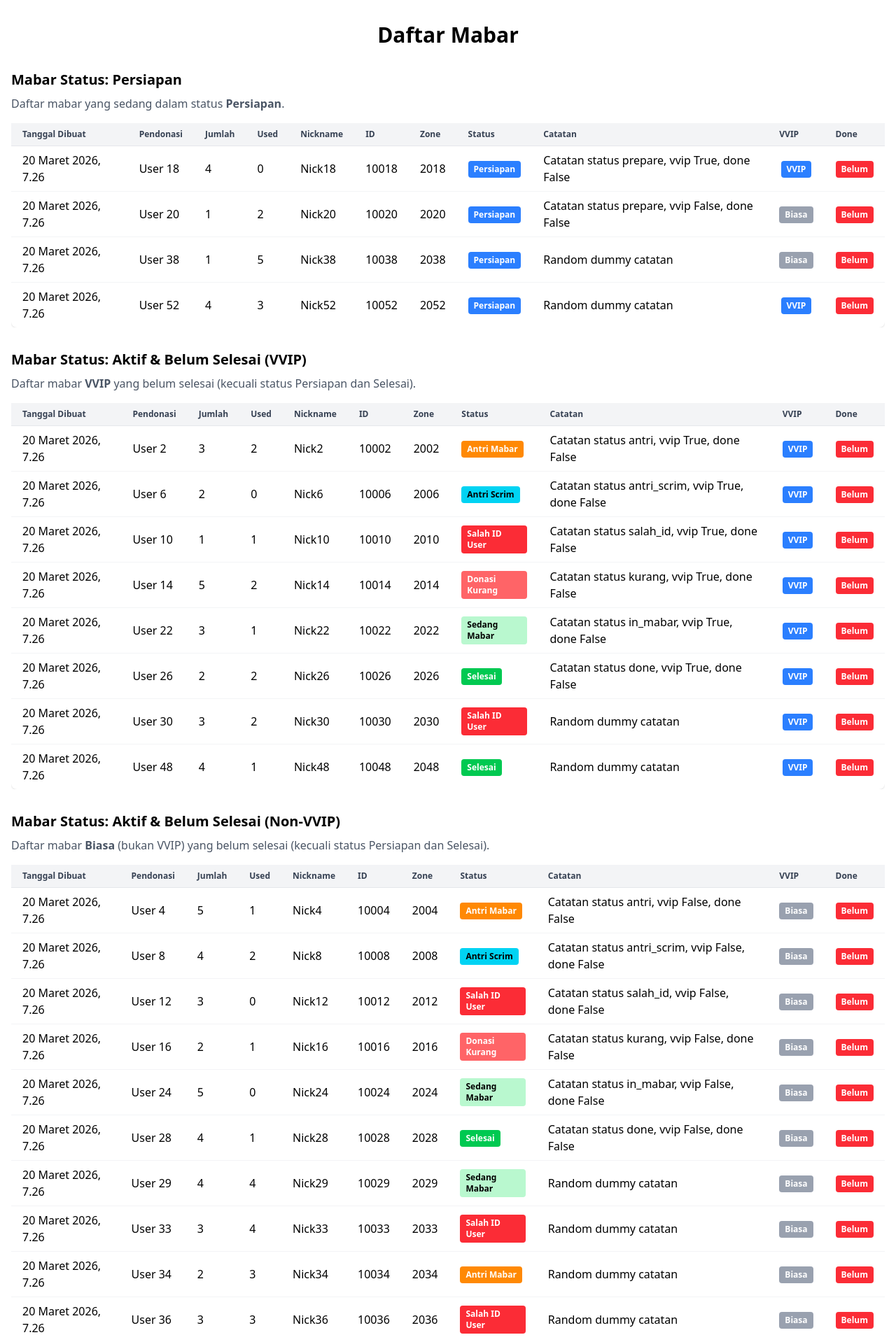
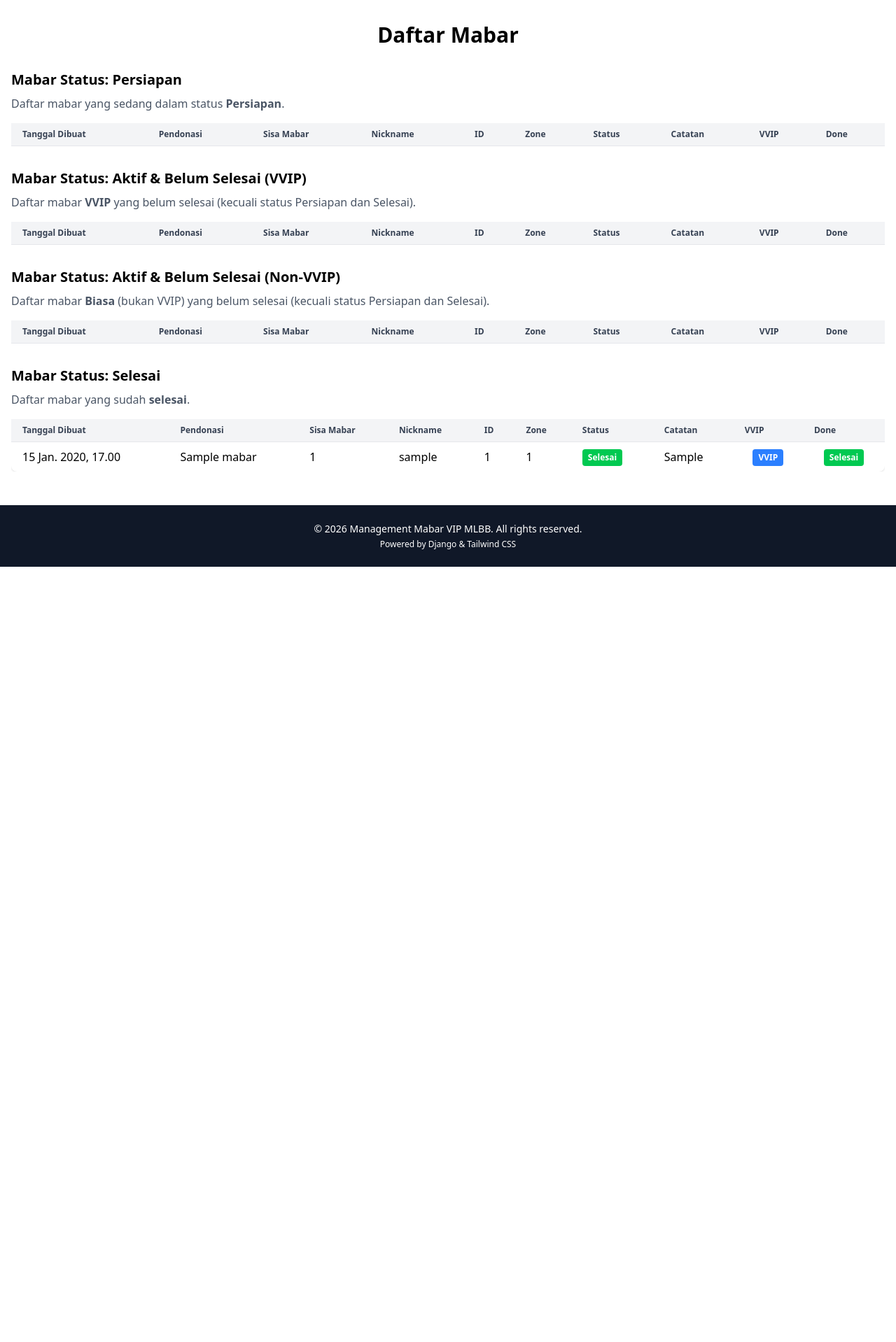
Before and after one commit to ridwaanhall/management-mabar-VIP-MLBB, a Django app: page /public/list-mabar/ in a window 1280 px wide. Shown: the part 64-1982 px from the top of the page at 70% size. After the commit the page ends 874 px from the top, so only its background shows below. Run offline with Django 4.2, Linux system fonts and the light colour scheme; data comes from the database, SQL or seed files in the repository; tables that the repository leaves empty hold one stand-in row (values such as "Sample post"); lists and menus that the app fills with data are empty.

Commit message:
✨feat(mabar): Update Mabar model to replace jumlah_game and telah_digunakan with sisa_mabar; enhance mabar_list template for improved data display; add command to generate comprehensive dummy data for all models

```diff
--- a/mabar/admin.py
+++ b/mabar/admin.py
@@ -48,7 +48,7 @@ class DateRangeFilter(admin.SimpleListFilter):
 
 @admin.register(Mabar)
 class MabarAdmin(admin.ModelAdmin):
-    list_display = ['date_created', 'donate_name', 'jumlah_game', 'telah_digunakan', 'nickname', 'id_user', 'zone_user', 'colored_status', 'catatan', 'is_vvip', 'is_done']
+    list_display = ['date_created', 'donate_name', 'sisa_mabar', 'nickname', 'id_user', 'zone_user', 'colored_status', 'catatan', 'is_vvip', 'is_done']
     list_filter = ['status', 'is_vvip', 'is_done', 'date_created', DateRangeFilter]
     search_fields = ['donate_name', 'id_user']
     readonly_fields = ['date_created']
--- a/mabar/management/commands/generate_dummy_data.py
+++ b/mabar/management/commands/dummy.py
@@ -28,8 +28,7 @@ class Command(BaseCommand):
                         nickname=f"Nick{idx}",
                         id_user=10000 + idx,
                         zone_user=2000 + idx,
-                        jumlah_game=(idx % 5) + 1,
-                        telah_digunakan=(idx % 3),
+                        sisa_mabar=(idx % 5) + 1,
                         catatan=f"Catatan status {status}, vvip {is_vvip}, done {is_done}",
                         status=status,
                         is_vvip=is_vvip,
@@ -44,8 +43,7 @@ class Command(BaseCommand):
                 nickname=f"Nick{idx}",
                 id_user=10000 + idx,
                 zone_user=2000 + idx,
-                jumlah_game=random.randint(1, 5),
-                telah_digunakan=random.randint(0, 5),
+                sisa_mabar=random.randint(1, 5),
                 catatan="Random dummy catatan",
                 status=random.choice(statuses),
                 is_vvip=random.choice(vvip_options),
--- a/mabar/models.py
+++ b/mabar/models.py
@@ -32,13 +32,9 @@ class Mabar(models.Model):
         null=True,
         verbose_name="Zone"
     )
-    jumlah_game = models.IntegerField(
+    sisa_mabar = models.IntegerField(
         default=1,
-        verbose_name="Jumlah"
-    )
-    telah_digunakan = models.IntegerField(
-        default=0,
-        verbose_name="Digunakan"
+        verbose_name="Sisa Mabar"
     )
     catatan = models.TextField(
         default="Pantau Status mabarmu!",
--- a/mabar/templates/public/mabar_list.html
+++ b/mabar/templates/public/mabar_list.html
@@ -13,8 +13,7 @@
             <tr>
                 <th class="px-4 py-2 text-left text-xs font-semibold text-gray-700">Tanggal Dibuat</th>
                 <th class="px-4 py-2 text-left text-xs font-semibold text-gray-700">Pendonasi</th>
-                <th class="px-4 py-2 text-left text-xs font-semibold text-gray-700">Jumlah</th>
-                <th class="px-4 py-2 text-left text-xs font-semibold text-gray-700">Used</th>
+                <th class="px-4 py-2 text-left text-xs font-semibold text-gray-700">Sisa Mabar</th>
                 <th class="px-4 py-2 text-left text-xs font-semibold text-gray-700">Nickname</th>
                 <th class="px-4 py-2 text-left text-xs font-semibold text-gray-700">ID</th>
                 <th class="px-4 py-2 text-left text-xs font-semibold text-gray-700">Zone</th>
@@ -29,8 +28,7 @@
             <tr class="hover:bg-gray-50">
                 <td class="px-4 py-2">{{ prepare.date_created }}</td>
                 <td class="px-4 py-2">{{ prepare.donate_name }}</td>
-                <td class="px-4 py-2">{{ prepare.jumlah_game }}</td>
-                <td class="px-4 py-2">{{ prepare.telah_digunakan }}</td>
+                <td class="px-4 py-2">{{ prepare.sisa_mabar }}</td>
                 <td class="px-4 py-2">{{ prepare.nickname }}</td>
                 <td class="px-4 py-2">{{ prepare.id_user }}</td>
                 <td class="px-4 py-2">{{ prepare.zone_user }}</td>
@@ -87,8 +85,7 @@
             <tr>
                 <th class="px-4 py-2 text-left text-xs font-semibold text-gray-700">Tanggal Dibuat</th>
                 <th class="px-4 py-2 text-left text-xs font-semibold text-gray-700">Pendonasi</th>
-                <th class="px-4 py-2 text-left text-xs font-semibold text-gray-700">Jumlah</th>
-                <th class="px-4 py-2 text-left text-xs font-semibold text-gray-700">Used</th>
+                <th class="px-4 py-2 text-left text-xs font-semibold text-gray-700">Sisa Mabar</th>
                 <th class="px-4 py-2 text-left text-xs font-semibold text-gray-700">Nickname</th>
                 <th class="px-4 py-2 text-left text-xs font-semibold text-gray-700">ID</th>
                 <th class="px-4 py-2 text-left text-xs font-semibold text-gray-700">Zone</th>
@@ -104,8 +101,7 @@
                 <tr class="hover:bg-gray-50">
                     <td class="px-4 py-2">{{ record.date_created }}</td>
                     <td class="px-4 py-2">{{ record.donate_name }}</td>
-                    <td class="px-4 py-2">{{ record.jumlah_game }}</td>
-                    <td class="px-4 py-2">{{ record.telah_digunakan }}</td>
+                    <td class="px-4 py-2">{{ record.sisa_mabar }}</td>
                     <td class="px-4 py-2">{{ record.nickname }}</td>
                     <td class="px-4 py-2">{{ record.id_user }}</td>
                     <td class="px-4 py-2">{{ record.zone_user }}</td>
@@ -162,8 +158,7 @@
             <tr>
                 <th class="px-4 py-2 text-left text-xs font-semibold text-gray-700">Tanggal Dibuat</th>
                 <th class="px-4 py-2 text-left text-xs font-semibold text-gray-700">Pendonasi</th>
-                <th class="px-4 py-2 text-left text-xs font-semibold text-gray-700">Jumlah</th>
-                <th class="px-4 py-2 text-left text-xs font-semibold text-gray-700">Used</th>
+                <th class="px-4 py-2 text-left text-xs font-semibold text-gray-700">Sisa Mabar</th>
                 <th class="px-4 py-2 text-left text-xs font-semibold text-gray-700">Nickname</th>
                 <th class="px-4 py-2 text-left text-xs font-semibold text-gray-700">ID</th>
                 <th class="px-4 py-2 text-left text-xs font-semibold text-gray-700">Zone</th>
@@ -179,8 +174,7 @@
                 <tr class="hover:bg-gray-50">
                     <td class="px-4 py-2">{{ record.date_created }}</td>
                     <td class="px-4 py-2">{{ record.donate_name }}</td>
-                    <td class="px-4 py-2">{{ record.jumlah_game }}</td>
-                    <td class="px-4 py-2">{{ record.telah_digunakan }}</td>
+                    <td class="px-4 py-2">{{ record.sisa_mabar }}</td>
                     <td class="px-4 py-2">{{ record.nickname }}</td>
                     <td class="px-4 py-2">{{ record.id_user }}</td>
                     <td class="px-4 py-2">{{ record.zone_user }}</td>
@@ -237,8 +231,7 @@
             <tr>
                 <th class="px-4 py-2 text-left text-xs font-semibold text-gray-700">Tanggal Dibuat</th>
                 <th class="px-4 py-2 text-left text-xs font-semibold text-gray-700">Pendonasi</th>
-                <th class="px-4 py-2 text-left text-xs font-semibold text-gray-700">Jumlah</th>
-                <th class="px-4 py-2 text-left text-xs font-semibold text-gray-700">Used</th>
+                <th class="px-4 py-2 text-left text-xs font-semibold text-gray-700">Sisa Mabar</th>
                 <th class="px-4 py-2 text-left text-xs font-semibold text-gray-700">Nickname</th>
                 <th class="px-4 py-2 text-left text-xs font-semibold text-gray-700">ID</th>
                 <th class="px-4 py-2 text-left text-xs font-semibold text-gray-700">Zone</th>
@@ -253,8 +246,7 @@
             <tr class="hover:bg-gray-50">
                 <td class="px-4 py-2">{{ done.date_created }}</td>
                 <td class="px-4 py-2">{{ done.donate_name }}</td>
-                <td class="px-4 py-2">{{ done.jumlah_game }}</td>
-                <td class="px-4 py-2">{{ done.telah_digunakan }}</td>
+                <td class="px-4 py-2">{{ done.sisa_mabar }}</td>
                 <td class="px-4 py-2">{{ done.nickname }}</td>
                 <td class="px-4 py-2">{{ done.id_user }}</td>
                 <td class="px-4 py-2">{{ done.zone_user }}</td>
```
Also changed, not shown: db.sqlite3, mabar/views.py (line endings or trailing spaces).
